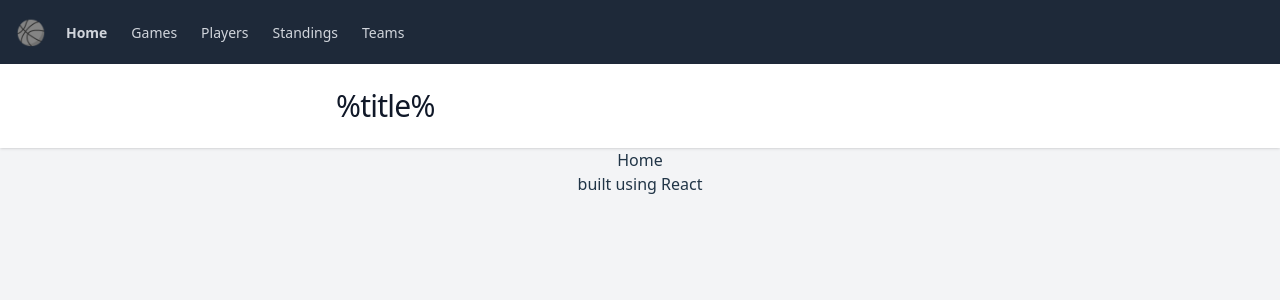
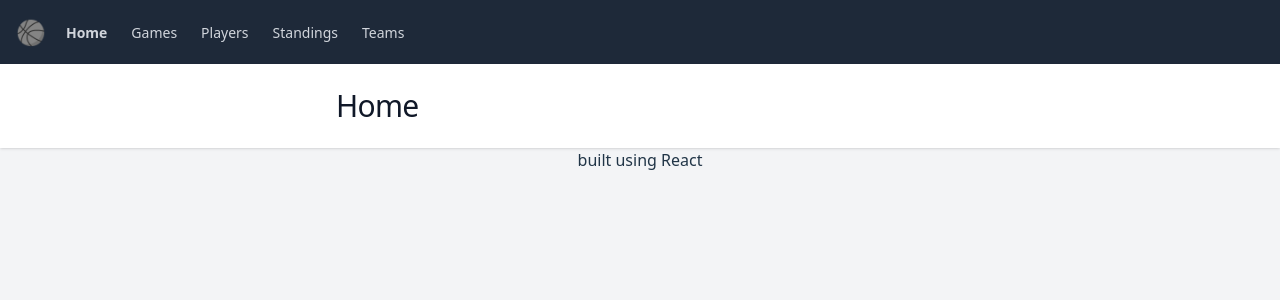
Before and after one commit to ober9k/bball-score-react, a React (Vite) app: page / in a window 1280 px wide. Shown: the top 300 px of the page. Built offline with nearby package versions, Linux system fonts and the light colour scheme.

Commit message:
Applied changes to set page titles

```diff
--- /dev/null
+++ b/src/components/hooks/usePageContext.ts
@@ -0,0 +1,10 @@
+import { useContext } from "react";
+import { PageContext } from "../../contexts/PageContext.ts";
+
+/**
+ * TODO:
+ * This is an experiment... there's a better way to handle it.
+ */
+export default function usePageContext() {
+  return useContext(PageContext);
+}
--- /dev/null
+++ b/src/contexts/PageContext.ts
@@ -0,0 +1,3 @@
+import { createContext } from "react";
+
+export const PageContext = createContext({});
--- a/src/layouts/DefaultLayout.tsx
+++ b/src/layouts/DefaultLayout.tsx
@@ -1,16 +1,23 @@
 import { Outlet } from "@tanstack/react-router";
 import { TanStackRouterDevtools } from "@tanstack/react-router-devtools";
+import { useState } from "react";
 import Header from "../components/layout/Header.tsx";
 import Navigation from "../components/layout/Navigation.tsx";
+import { PageContext } from "../contexts/PageContext.ts";
 
 export default function RootLayout() {
+  const [ title, setTitle ] = useState("%title%");
+  const value = { title, setTitle };
+
   return (
     <>
-      <Navigation/>
-      <Header>
-        %title%
-      </Header>
-      <Outlet/>
+      <PageContext value={value}>
+        <Navigation/>
+        <Header>
+          {value.title}
+        </Header>
+        <Outlet/>
+      </PageContext>
       <TanStackRouterDevtools/>
     </>
   );
--- a/src/pages/Game.tsx
+++ b/src/pages/Game.tsx
@@ -1,10 +1,13 @@
 import { getRouteApi } from "@tanstack/react-router";
+import usePageContext from "../components/hooks/usePageContext.ts";
 import BoxScore from "../components/stats/BoxScore.tsx";
 import Matchup from "../components/stats/Matchup.tsx";
 import { Paths } from "../routes/paths.ts";
 
 export default function Game() {
   const { game } = getRouteApi(Paths.Game).useLoaderData();
+  const { setTitle } = usePageContext();
+  setTitle("Game");
 
 
   return (
--- a/src/pages/Games.tsx
+++ b/src/pages/Games.tsx
@@ -1,9 +1,12 @@
 import { getRouteApi } from "@tanstack/react-router";
 import GamesList from "../components/GamesList.tsx";
+import usePageContext from "../components/hooks/usePageContext.ts";
 import { Paths } from "../routes/paths.ts";
 
 export default function Games() {
   const { games } = getRouteApi(Paths.Games).useLoaderData();
+  const { setTitle } = usePageContext();
+  setTitle("Games");
 
   return (
     <>
--- a/src/pages/Home.tsx
+++ b/src/pages/Home.tsx
@@ -1,7 +1,11 @@
+import usePageContext from "../components/hooks/usePageContext.ts";
+
 export default function Home() {
+  const { setTitle } = usePageContext();
+  setTitle("Home");
+
   return (
     <>
-      <h2>Home</h2>
       <p>
         built using React
       </p>
--- a/src/pages/Players.tsx
+++ b/src/pages/Players.tsx
@@ -1,9 +1,12 @@
 import { getRouteApi } from "@tanstack/react-router";
+import usePageContext from "../components/hooks/usePageContext.ts";
 import PlayersList from "../components/PlayersList.tsx";
 import { Paths } from "../routes/paths.ts";
 
 export default function Players() {
   const { players } = getRouteApi(Paths.Players).useLoaderData();
+  const { setTitle } = usePageContext();
+  setTitle("Players");
 
   return (
     <>
--- a/src/pages/Standings.tsx
+++ b/src/pages/Standings.tsx
@@ -1,10 +1,13 @@
 import { getRouteApi } from "@tanstack/react-router";
+import usePageContext from "../components/hooks/usePageContext.ts";
 import TeamLink from "../components/links/TeamLink.tsx";
 import { Paths } from "../routes/paths.ts";
 
 export default function Standings() {
   const { standings } = getRouteApi(Paths.Standings).useLoaderData();
   const { standingsRows } = standings;
+  const { setTitle } = usePageContext();
+  setTitle("Standings");
 
   return (
     <>
--- a/src/pages/Team.tsx
+++ b/src/pages/Team.tsx
@@ -1,8 +1,11 @@
 import { getRouteApi } from "@tanstack/react-router";
+import usePageContext from "../components/hooks/usePageContext.ts";
 import { Paths } from "../routes/paths.ts";
 
 export default function Team() {
   const { team } = getRouteApi(Paths.Team).useLoaderData();
+  const { setTitle } = usePageContext();
+  setTitle("Team");
 
   return (
     <>
--- a/src/pages/Teams.tsx
+++ b/src/pages/Teams.tsx
@@ -1,9 +1,12 @@
 import { getRouteApi } from "@tanstack/react-router";
+import usePageContext from "../components/hooks/usePageContext.ts";
 import TeamsList from "../components/TeamsList.tsx";
 import { Paths } from "../routes/paths.ts";
 
 export default function Teams() {
   const { teams } = getRouteApi(Paths.Teams).useLoaderData();
+  const { setTitle } = usePageContext();
+  setTitle("Teams");
 
   return (
     <>
```
